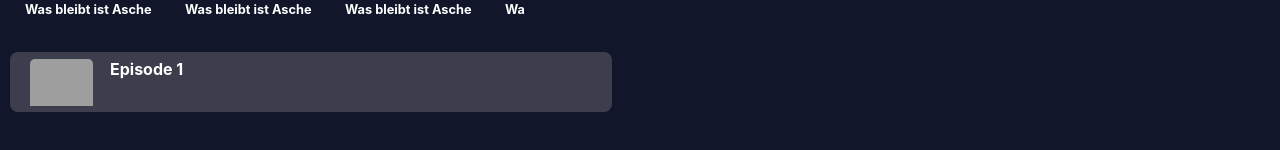
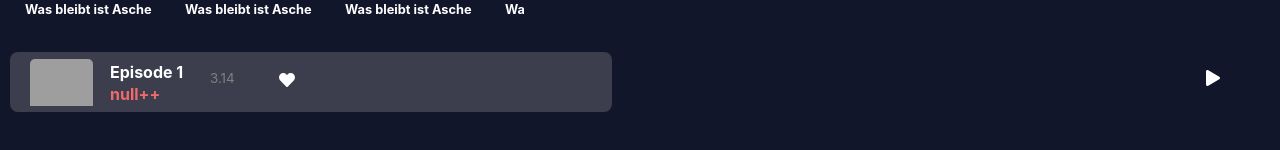
Before and after one commit to ahmed2929/IProdcast_front, a React (Create React App) app: page / in a window 1280 px wide. Shown: the part 302-452 px from the top of the page. Built offline with nearby package versions, Linux system fonts and the light colour scheme; grey boxes are pictures that could not be loaded.

Commit message:
single epsoide component

```diff
--- /dev/null
+++ b/src/components/Buttons/PlayButton/PlayButton.css
@@ -0,0 +1,11 @@
+.icon-controller {
+    position: absolute;
+    right: 60px;
+    transition: all 0.2s ease-out;
+    color: white;
+}
+
+.icon-controller:hover {
+    cursor: pointer;
+    color: rgba(255, 255, 255, 0.5);
+}
--- /dev/null
+++ b/src/components/Buttons/PlayButton/PlayButton.js
@@ -0,0 +1,32 @@
+import React, { useEffect, useState } from "react";
+import "./PlayButton.css";
+import { FontAwesomeIcon } from "@fortawesome/react-fontawesome";
+import { faPlay, faPause } from "@fortawesome/free-solid-svg-icons";
+
+const PlayButton = ({ url }) => {
+  const [audio] = useState(new Audio(url));
+  const [playing, setPlaying] = useState(false);
+
+  const toggle = () => setPlaying(!playing);
+
+  useEffect(() => {
+    playing ? audio.play() : audio.pause();
+  }, [audio, playing]);
+
+  useEffect(() => {
+    audio.addEventListener("ended", () => setPlaying(false));
+    return () => {
+      audio.removeEventListener("ended", () => setPlaying(false));
+    };
+  });
+
+  return (
+    <FontAwesomeIcon
+      className="icon-controller"
+      icon={playing ? faPause : faPlay}
+      onClick={toggle}
+    />
+  );
+};
+
+export default PlayButton;
--- a/src/components/SingleEpsoide/SingleEpsoide.css
+++ b/src/components/SingleEpsoide/SingleEpsoide.css
@@ -1,6 +1,6 @@
 .parent-continer{
 display: grid;
-grid-template-columns: 100px 100px auto;
+grid-template-columns: 100px 100px 25px auto;
 grid-template-rows: auto;
 width: 47%;
 height: 60px;
@@ -26,6 +26,38 @@ margin-left:10px ;
 .epsoide-name{
     color: white;
     font-weight: 700;
-    margin-top: 7px;
+    display: grid;
+    grid-template-rows: 22% 29%;
+    grid-template-columns: auto;
+    margin-top: 10px;
+
 
 }
+
+.chanel-name{
+    color: #ef6a6b;
+    margin-top: 3px;
+}
+
+.Heart-Card{
+    width: 22px;
+    height: 22px;
+
+    margin-top: 18px;
+    margin-left: 44px;
+}
+.Heart-Card .Heart{
+color: white;
+}
+
+
+.Heart-Card .RedHeart{
+    color: #fd2d47;
+
+}
+
+.duration{
+    color: gray;
+    margin-top: 18px;
+    font-size: smaller;
+}
--- a/src/components/SingleEpsoide/SingleEpsoide.js
+++ b/src/components/SingleEpsoide/SingleEpsoide.js
@@ -1,10 +1,8 @@
 import react,{useState} from 'react';
 import  './SingleEpsoide.css';
 import { FontAwesomeIcon } from "@fortawesome/react-fontawesome";
-import {
-  faChevronLeft,
-  faChevronRight,
-} from "@fortawesome/free-solid-svg-icons";
+import { faHeart } from "@fortawesome/free-solid-svg-icons";
+import PlayButton from '../Buttons/PlayButton/PlayButton';
 
 const SingleEpsoide= ()=> {
 
@@ -17,10 +15,26 @@ const SingleEpsoide= ()=> {
     </div>
     <div className="epsoide-name">
         <span>Episode 1</span>
+        <span className="chanel-name">null++</span>
 
         </div>
+        <span className="duration">3.14</span>
+        <div className="Heart-Card">
+
+        <FontAwesomeIcon
+          icon={faHeart}
+          className={
+            "Heart"
+          }
+
+        />
+        <PlayButton url="https://www.computerhope.com/jargon/m/example.mp3"/>
+
+      </div>
 
     </div>
+
+
 
 
    </react.Fragment>
```
